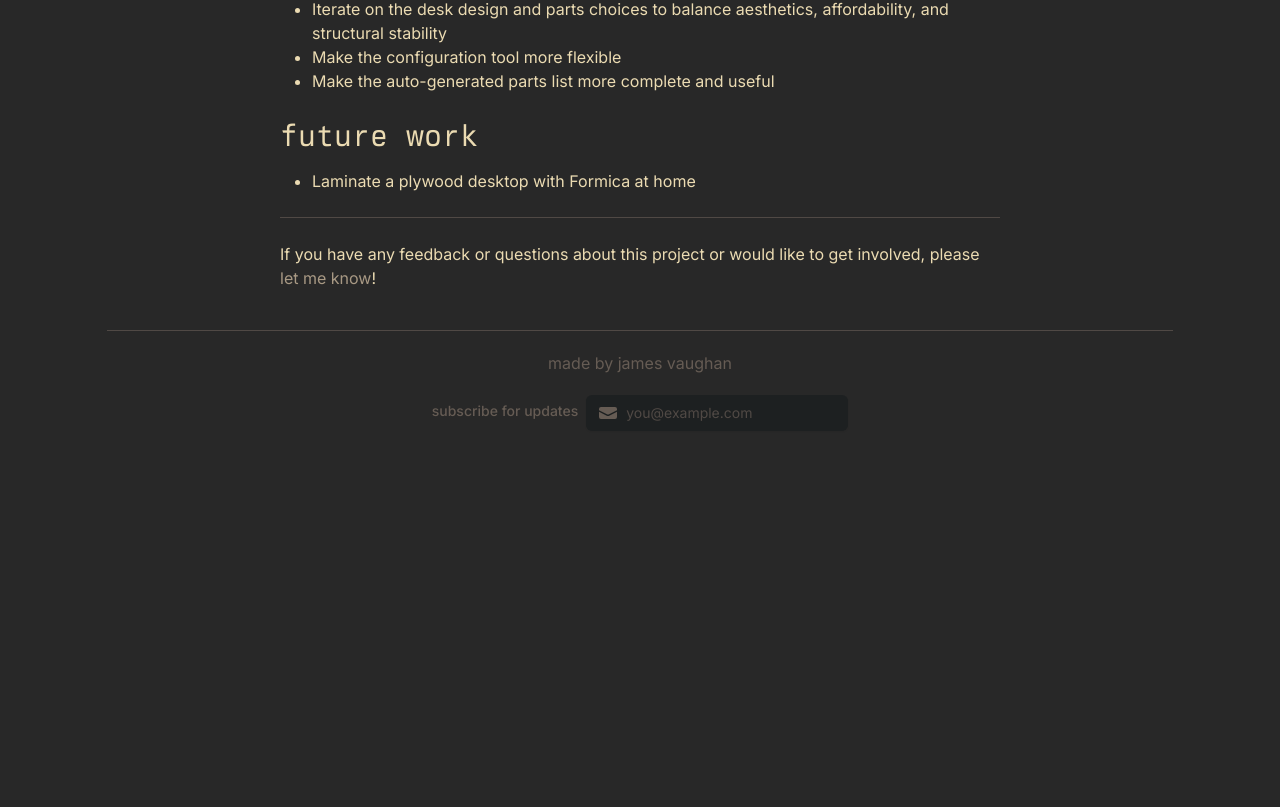
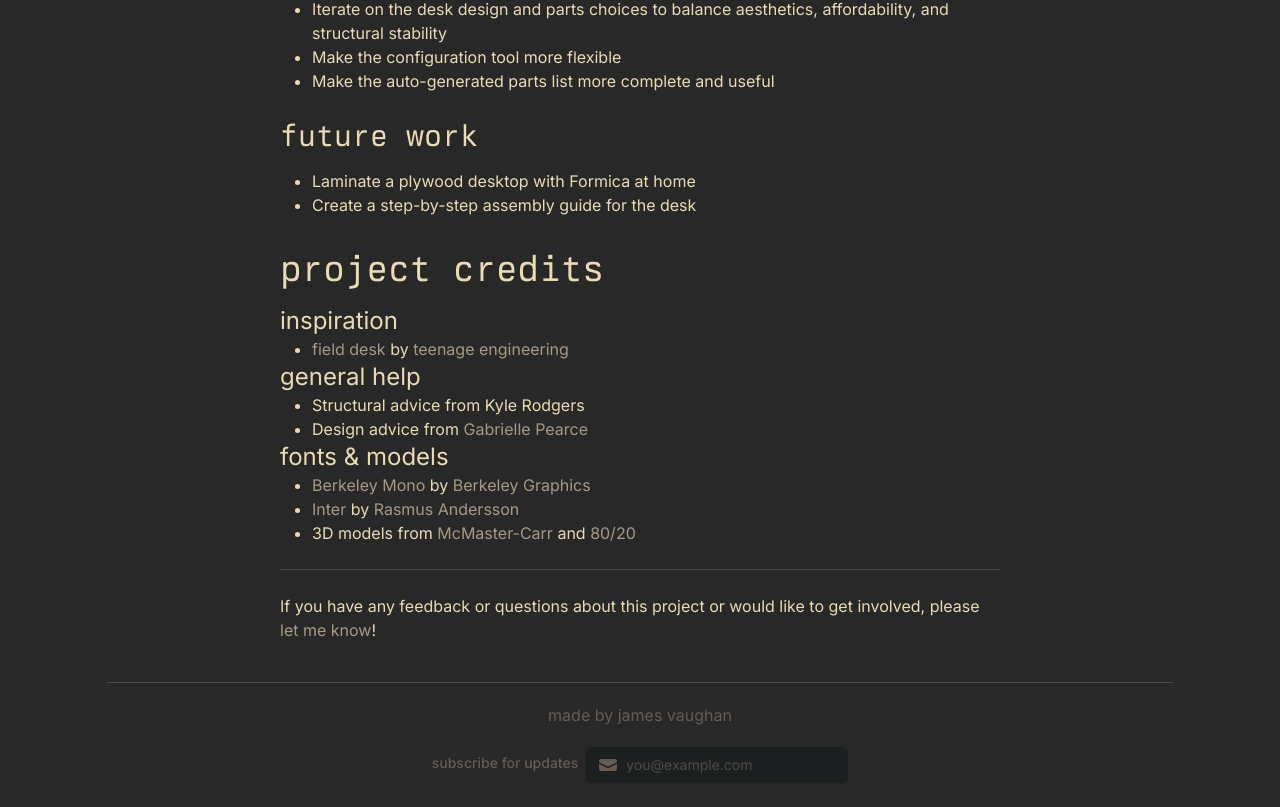
Before and after one commit to jamesbvaughan/tweenage.engineering, a Next.js app: page /about in a window 1280 px wide. Shown: the part 1079-1886 px from the top of the page. Before the commit the page ends 1534 px from the top, so only its background shows below. Built offline with nearby package versions, Linux system fonts and the light colour scheme.

Commit message:
Add credits

```diff
--- a/app/about/about.mdx
+++ b/app/about/about.mdx
@@ -36,6 +36,24 @@ To be honest, I don't expect there to be much overlap between people who are ser
 ### future work
 
 - Laminate a plywood desktop with Formica at home
+- Create a step-by-step assembly guide for the desk
+
+## project credits
+
+#### inspiration
+
+- [field desk](https://teenage.engineering/products/field-desk) by [teenage engineering](https://teenage.engineering/)
+
+#### general help
+
+- Structural advice from Kyle Rodgers
+- Design advice from [Gabrielle Pearce](http://www.gabriellepearce.com/)
+
+#### fonts & models
+
+- [Berkeley Mono](https://berkeleygraphics.com/typefaces/berkeley-mono/) by [Berkeley Graphics](https://berkeleygraphics.com/)
+- [Inter](https://rsms.me/inter/) by [Rasmus Andersson](https://rsms.me/)
+- 3D models from [McMaster-Carr](https://www.mcmaster.com/) and [80/20](https://8020.net/)
 
 ---
 
```
